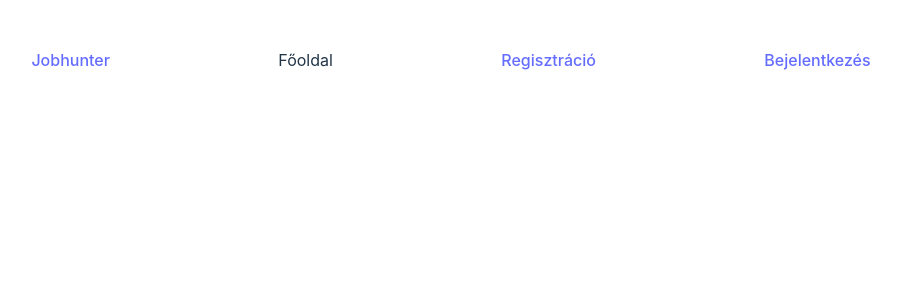
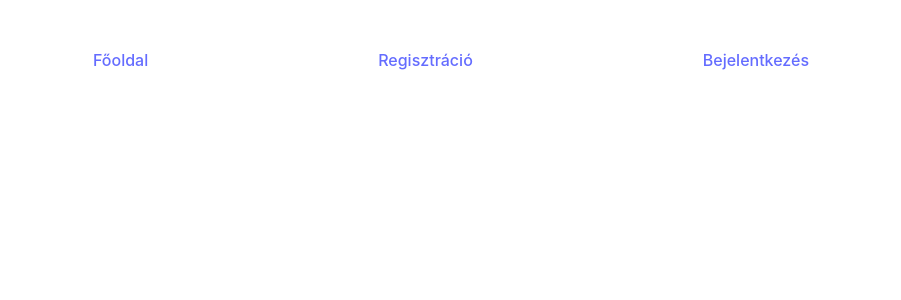
Before and after one commit to Croustys/clientbead2, a React (Vite) app in the folder client/: page / in a window 1280 px wide. Shown: the top 300 px of the page, without its empty margins (209-1110 px from the left). Built offline with nearby package versions, Linux system fonts and the light colour scheme.

Commit message:
dynamic nav link loading components

```diff
--- /dev/null
+++ b/client/src/components/Navbar/Authenticated/Company/index.jsx
@@ -0,0 +1,23 @@
+import { memo } from "react";
+import { Link } from "react-router-dom";
+
+const Company = () => {
+  return (
+    <ul>
+      <li>
+        <Link to="/feed">Főoldal</Link>
+      </li>
+      <li>
+        <Link to="/profile">Profilom</Link>
+      </li>
+      <li>
+        <Link to="/jobs/create">Álláshirdetés hozzáadása</Link>
+      </li>
+      <li>
+        <Link to="/logout">Kijelentkezés</Link>
+      </li>
+    </ul>
+  );
+};
+
+export default memo(Company);
--- /dev/null
+++ b/client/src/components/Navbar/Authenticated/Jobseeker/index.jsx
@@ -0,0 +1,20 @@
+import { memo } from "react";
+import { Link } from "react-router-dom";
+
+const Jobseeker = () => {
+  return (
+    <ul>
+      <li>
+        <Link to="/feed">Főoldal</Link>
+      </li>
+      <li>
+        <Link to="/profile">Profilom</Link>
+      </li>
+      <li>
+        <Link to="/logout">Kijelentkezés</Link>
+      </li>
+    </ul>
+  );
+};
+
+export default memo(Jobseeker);
--- /dev/null
+++ b/client/src/components/Navbar/Authenticated/index.jsx
@@ -0,0 +1,9 @@
+import { memo } from "react";
+import Jobseeker from "./Jobseeker";
+import Company from "./Company";
+
+const Authenticated = ({ role }) => {
+  return role === "jobseeker" ? <Jobseeker /> : <Company />;
+};
+
+export default memo(Authenticated);
--- /dev/null
+++ b/client/src/components/Navbar/Unauthenticated/index.jsx
@@ -0,0 +1,20 @@
+import { memo } from "react";
+import { Link } from "react-router-dom";
+
+const Unauthenticated = () => {
+  return (
+    <ul>
+      <li>
+        <Link to="/feed">Főoldal</Link>
+      </li>
+      <li>
+        <Link to="/register">Regisztráció</Link>
+      </li>
+      <li>
+        <Link to="/login">Bejelentkezés</Link>
+      </li>
+    </ul>
+  );
+};
+
+export default memo(Unauthenticated);
--- a/client/src/components/Navbar/index.jsx
+++ b/client/src/components/Navbar/index.jsx
@@ -1,14 +1,17 @@
 import { memo } from "react";
 import { useSelector } from "react-redux";
 import { Link } from "react-router-dom";
+import Authenticated from "./Authenticated";
+import Unauthenticated from "./Unauthenticated";
 
 const Navbar = () => {
   const isAuthenticated = useSelector((state) => state.auth.isAuthenticated);
-  const userRole = useSelector((state) => state.auth.userRole);
+  const role = useSelector((state) => state.auth.userRole);
 
   return (
     <nav>
-      <ul>
+      {isAuthenticated ? <Authenticated role={role} /> : <Unauthenticated />}
+      {/* <ul>
         <li>
           <Link to="/">Jobhunter</Link>
         </li>
@@ -34,7 +37,7 @@ const Navbar = () => {
             {userRole === "employer" && <li>Álláshirdetés hozzáadása</li>}
           </>
         )}
-      </ul>
+      </ul> */}
     </nav>
   );
 };
```
Also changed, not shown: 1 other file (tests, documents, lock files or other folders).
